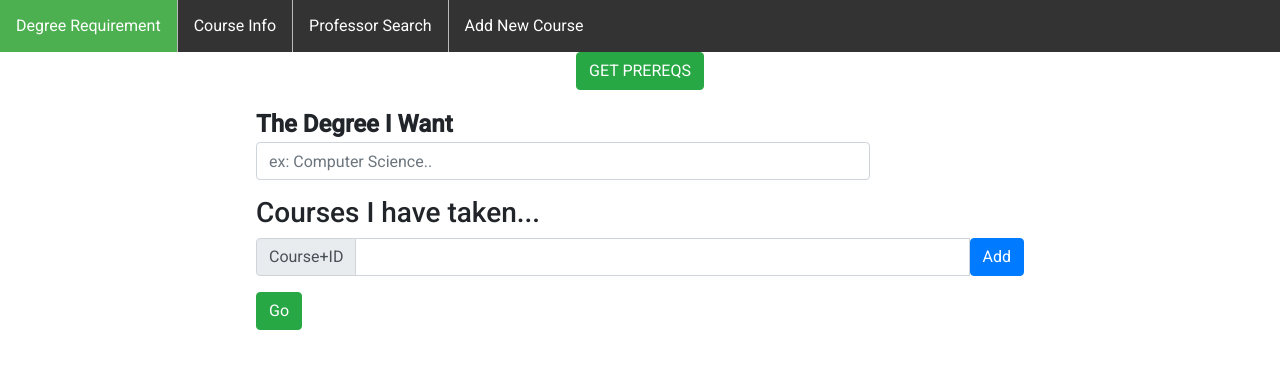
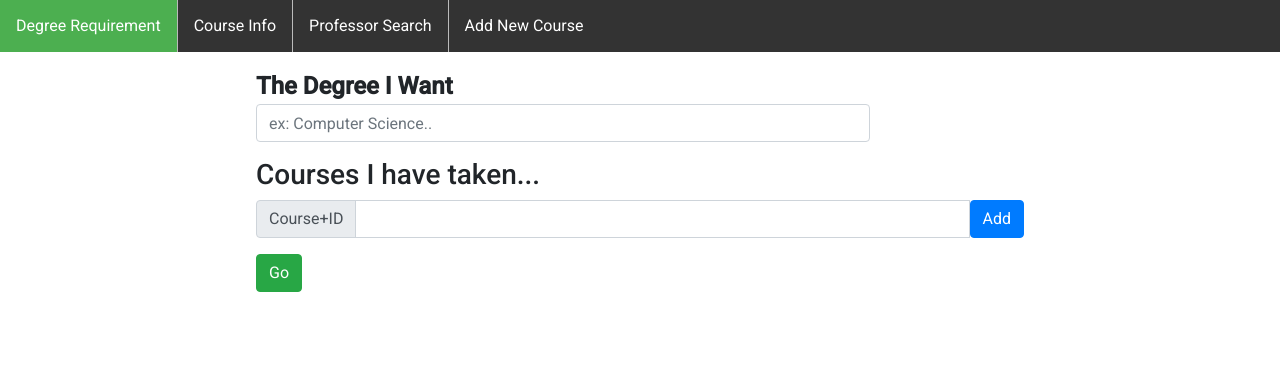
Before and after one commit to RobbieZhuang/WaterFlow-Works, an Angular app in the folder frontend/: page / in a window 1280 px wide. Shown: the top 368 px of the page. Built offline with nearby package versions, Linux system fonts and the light colour scheme.

Commit message:
Make courses clicky and add bit for taken course

```diff
--- a/frontend/src/app/degreeReq/degreeReq.component.html
+++ b/frontend/src/app/degreeReq/degreeReq.component.html
@@ -1,12 +1,11 @@
 <div class="background">
-    <button type="button" class="btn btn-success" (click)="getPrereqGraph()">GET PREREQS</button>
     <form class="inputBox" [formGroup]="form">
         <span id="wantCourse"><b>The Degree I Want </b></span>
         <input id="wantedCouseInput" class="form-control" placeholder="ex: Computer Science.." formControlName="wantedCourse">
         <h3>Courses I have taken...</h3>
         <div class="input-group mb-3">
             <div class="input-group-prepend">
-              <span class="input-group-text" id="inputGroup-sizing-default">Course+ID</span>
+                <span class="input-group-text" id="inputGroup-sizing-default">Course+ID</span>
             </div>
             <input appFormatCourseCode type="text" appFormartCourseCode formControlName="courseTaken" class="form-control" aria-label="Sizing example input" aria-describedby="inputGroup-sizing-default">
             <button type="button" class="btn btn-primary" (click)="addCourse()">Add</button>
@@ -24,7 +23,7 @@
                 <p>
                     {{req.quantity}} of the following:
                     <span *ngFor="let course of req.course;let index=index;let last = last">
-                        <span *ngIf="index < 10">{{course}}<span *ngIf="!last">, </span> <span *ngIf="!last && index == 9"> and etc </span></span>
+                        <span *ngIf="index < 9" (click)="getPrereqGraph(course)">{{course}}<span *ngIf="!last">, </span> <span *ngIf="!last && index == 8"> and others </span></span>
                     </span>
                 </p>
             </div>
--- a/frontend/src/app/degreeReq/degreeReq.component.ts
+++ b/frontend/src/app/degreeReq/degreeReq.component.ts
@@ -64,10 +64,12 @@ export class CoursePathComponent implements OnInit {
     })
   }
 
-  getPrereqGraph(){
-    this.api.getData(`${urlConfig.baseUrl}/getPrereqGraph?courseCode=CS%20350&recursionDepth=3`) // HARDCODE TO CS240 FOR NOW!
+  getPrereqGraph(courseCode: string){
+    this.api.getData(`${urlConfig.baseUrl}/getPrereqGraph?courseCode=${courseCode.trim()}
+        &coursesTaken=${this.coursesTaken}
+        &recursionDepth=3`)
       .subscribe(res => {
-        const dialogRef = this.dialog.open(TreeComponent,{
+        const dialogRef = this.dialog.open(TreeComponent, {
           minWidth: '30%',
           minHeight: '30%',
           maxWidth: '80%',
@@ -75,7 +77,7 @@ export class CoursePathComponent implements OnInit {
           data: res
         });
         console.log(res);
-    })
+    });
   }
 
 }
```
Also changed, not shown: 1 other file (tests, documents, lock files or other folders).
